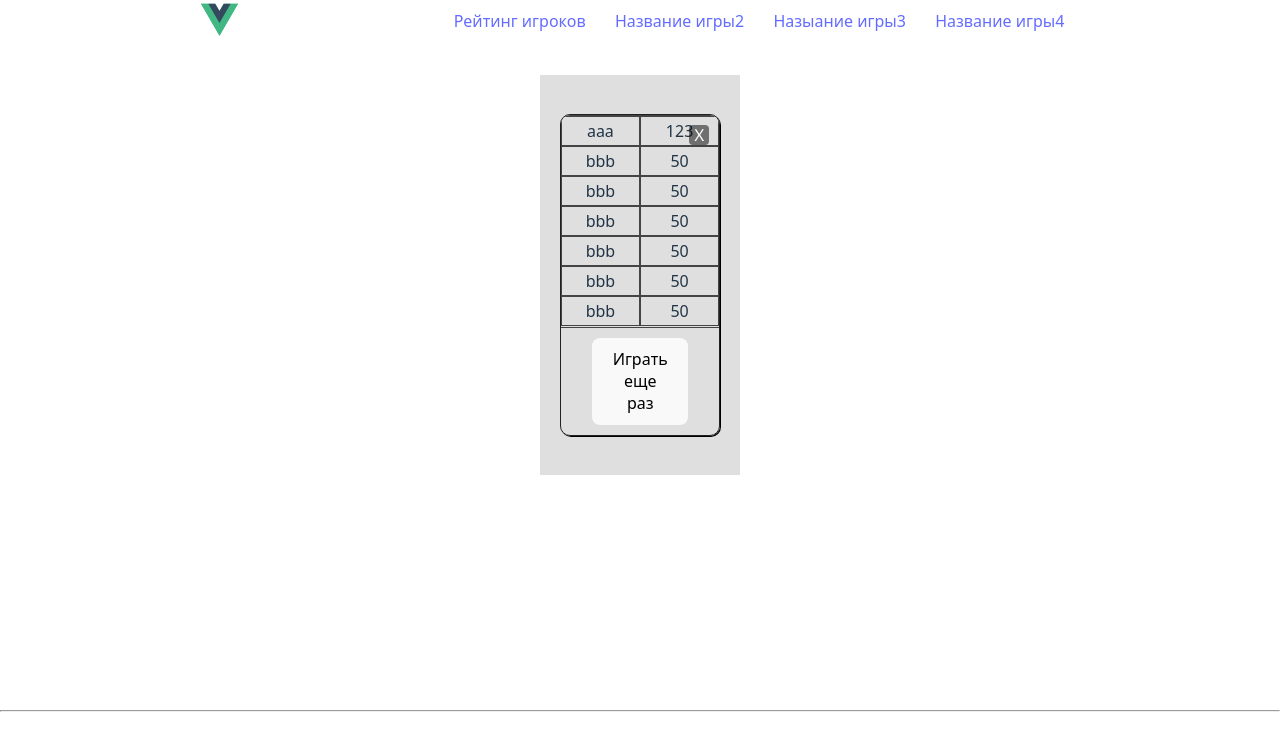
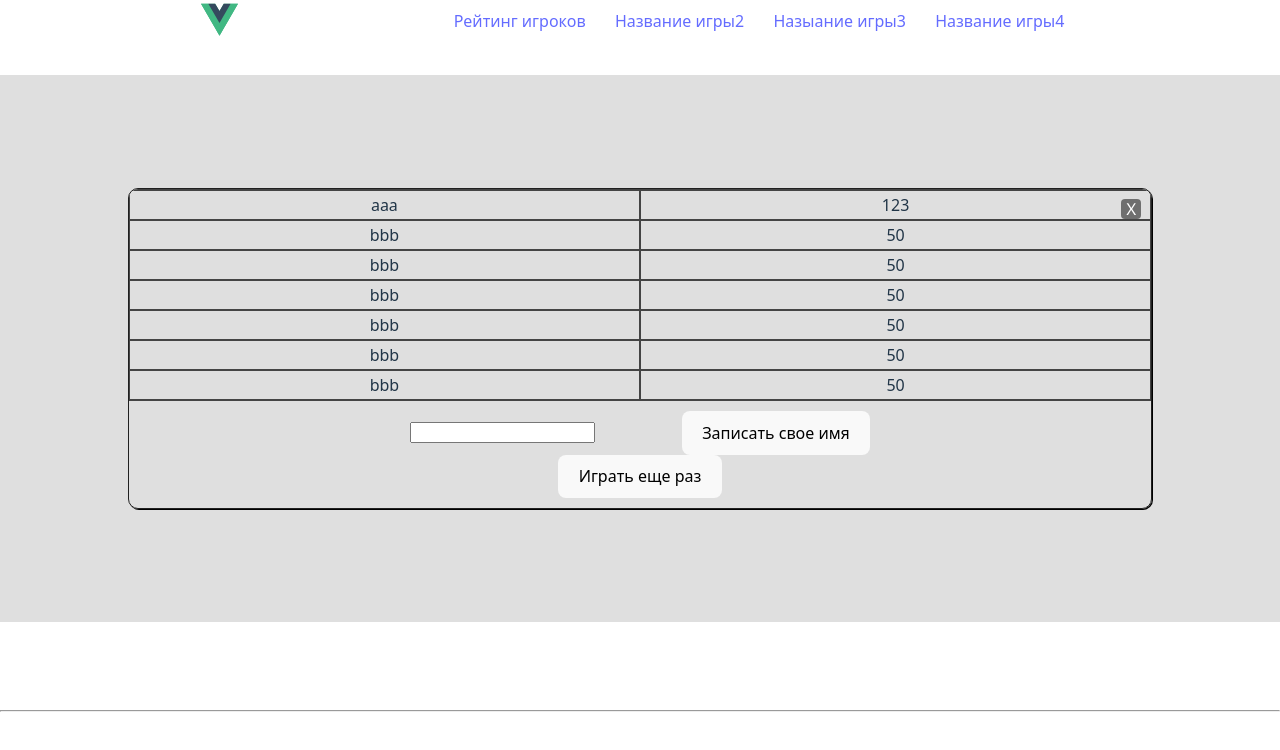
Before and after one commit to 6A6A3uHA/practice, a Vue app: page /game1 in a window 1280 px wide. Shown: the top 750 px of the page. Built offline with nearby package versions, Linux system fonts and the light colour scheme.

Commit message:
Осталось написать игру, все приготовления сделаны

```diff
--- a/src/components/Game1.vue
+++ b/src/components/Game1.vue
@@ -1,15 +1,24 @@
 <script setup lang="ts">
     import { ref } from 'vue';
     import board from './board.vue';
+    import { useRoute } from 'vue-router';
 
-    import { choosed_game_type, flag_type } from '../composables/useType';
-
-    const ref_prop = ref<choosed_game_type>(1)
-    const flag = ref<flag_type>(true)//Включать когда игра заканчивается
+    const prop_num_game = useRoute().meta.choose_game//Не трогать
+    const flag_open = ref<boolean>(true)//Флаг отображения таблицы
+    const flag_end_game = ref<boolean>(true)//Включать когда игра заканчивается
+    const score = ref(0)//количество очков в игре
 </script>
 <template>
-    <div v-if="flag" class="window">
-        <board v-model="ref_prop"></board>
+    <div v-if="flag_open" class="window">
+        <board :choosed_game="prop_num_game" v-model:flag_end_game="flag_end_game" v-model:flag_open="flag_open"
+            v-model:score="score">
+        </board>
+    </div>
+    <div class="game">
+        <!--Здесь пишем игру
+            Игра начинается по кнопке, а не мгновенно
+            флаги выше нужны для работы компонента
+        -->
     </div>
 </template>
 <style scoped>
@@ -17,10 +26,9 @@
         position: absolute;
         display: flex;
         justify-content: center;
-        align-self: center;
-        min-width: 200px;
-        max-width: 600px;
-        min-height: 400px;
-        max-height: 800px;
+        align-items: center;
+        width: 100%;
+        height: 100%;
+        z-index: 1;
     }
 </style>
--- a/src/components/Game2.vue
+++ b/src/components/Game2.vue
@@ -1,16 +1,24 @@
 <script setup lang="ts">
     import { ref } from 'vue';
     import board from './board.vue';
+    import { useRoute } from 'vue-router';
 
-    import { choosed_game_type, flag_type } from '../composables/useType';
-
-
-    const ref_prop = ref<choosed_game_type>(2)
-    const flag = ref<flag_type>(true)//Включать когда игра заканчивается
+    const prop_num_game = useRoute().meta.choose_game//Не трогать
+    const flag_open = ref<boolean>(true)//Флаг отображения таблицы
+    const flag_end_game = ref<boolean>(true)//Включать когда игра заканчивается
+    const score = ref(0)//количество очков в игре
 </script>
 <template>
-    <div v-if="flag" class="window">
-        <board v-model="ref_prop"></board>
+    <div v-if="flag_open" class="window">
+        <board :choosed_game="prop_num_game" v-model:flag_end_game="flag_end_game" v-model:flag_open="flag_open"
+            v-model:score="score">
+        </board>
+    </div>
+    <div class="game">
+        <!--Здесь пишем игру
+            Игра начинается по кнопке, а не мгновенно
+            флаги выше нужны для работы компонента
+        -->
     </div>
 </template>
 <style scoped>
@@ -18,10 +26,9 @@
         position: absolute;
         display: flex;
         justify-content: center;
-        align-self: center;
-        min-width: 200px;
-        max-width: 600px;
-        min-height: 400px;
-        max-height: 800px;
+        align-items: center;
+        width: 100%;
+        height: 100%;
+        z-index: 1;
     }
 </style>
--- a/src/components/Game3.vue
+++ b/src/components/Game3.vue
@@ -1,15 +1,24 @@
 <script setup lang="ts">
     import { ref } from 'vue';
     import board from './board.vue';
+    import { useRoute } from 'vue-router';
 
-    import { choosed_game_type, flag_type } from '../composables/useType';
-
-    const ref_prop = ref<choosed_game_type>(3)
-    const flag = ref<flag_type>(true)//Включать когда игра заканчивается
+    const prop_num_game = useRoute().meta.choose_game//Не трогать
+    const flag_open = ref<boolean>(true)//Флаг отображения таблицы
+    const flag_end_game = ref<boolean>(true)//Включать когда игра заканчивается
+    const score = ref(0)//количество очков в игре
 </script>
 <template>
-    <div v-if="flag" class="window">
-        <board v-model="ref_prop"></board>
+    <div v-if="flag_open" class="window">
+        <board :choosed_game="prop_num_game" v-model:flag_end_game="flag_end_game" v-model:flag_open="flag_open"
+            v-model:score="score">
+        </board>
+    </div>
+    <div class="game">
+        <!--Здесь пишем игру
+            Игра начинается по кнопке, а не мгновенно
+            флаги выше нужны для работы компонента
+        -->
     </div>
 </template>
 <style scoped>
@@ -17,10 +26,9 @@
         position: absolute;
         display: flex;
         justify-content: center;
-        align-self: center;
-        min-width: 200px;
-        max-width: 600px;
-        min-height: 400px;
-        max-height: 800px;
+        align-items: center;
+        width: 100%;
+        height: 100%;
+        z-index: 1;
     }
 </style>
--- a/src/components/Game4.vue
+++ b/src/components/Game4.vue
@@ -1,15 +1,24 @@
 <script setup lang="ts">
     import { ref } from 'vue';
     import board from './board.vue';
+    import { useRoute } from 'vue-router';
 
-    import { choosed_game_type, flag_type } from '../composables/useType';
-
-    const ref_prop = ref < choosed_game_type > (4)
-    const flag = ref < flag_type > (true)//Включать когда игра заканчивается
+    const prop_num_game = useRoute().meta.choose_game//Не трогать
+    const flag_open = ref<boolean>(true)//Флаг отображения таблицы
+    const flag_end_game = ref<boolean>(true)//Включать когда игра заканчивается
+    const score = ref(0)//количество очков в игре
 </script>
 <template>
-    <div v-if="flag" class="window">
-        <board v-model="ref_prop"></board>
+    <div v-if="flag_open" class="window">
+        <board :choosed_game="prop_num_game" v-model:flag_end_game="flag_end_game" v-model:flag_open="flag_open"
+            v-model:score="score">
+        </board>
+    </div>
+    <div class="game">
+        <!--Здесь пишем игру
+            Игра начинается по кнопке, а не мгновенно
+            флаги выше нужны для работы компонента
+        -->
     </div>
 </template>
 <style scoped>
@@ -17,10 +26,9 @@
         position: absolute;
         display: flex;
         justify-content: center;
-        align-self: center;
-        min-width: 200px;
-        max-width: 600px;
-        min-height: 400px;
-        max-height: 800px;
+        align-items: center;
+        width: 100%;
+        height: 100%;
+        z-index: 1;
     }
 </style>
```
